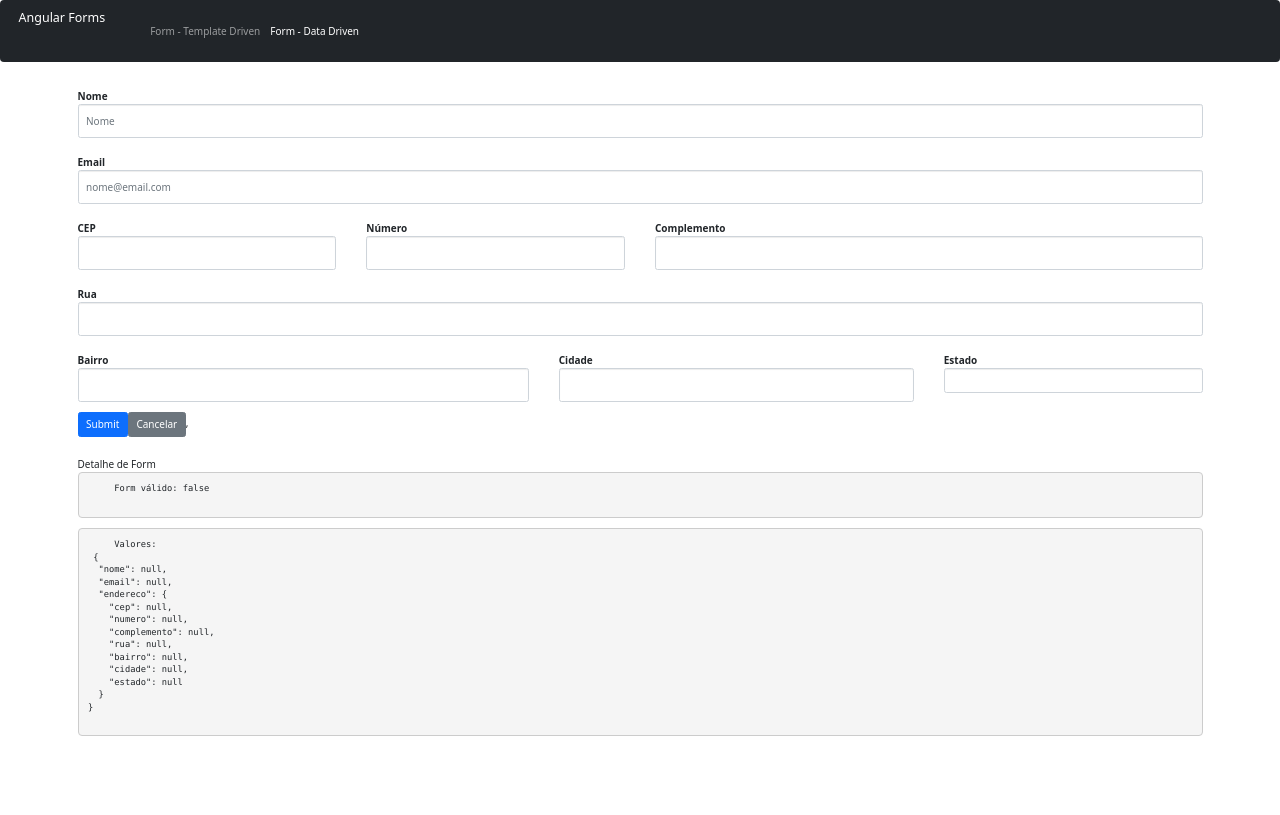
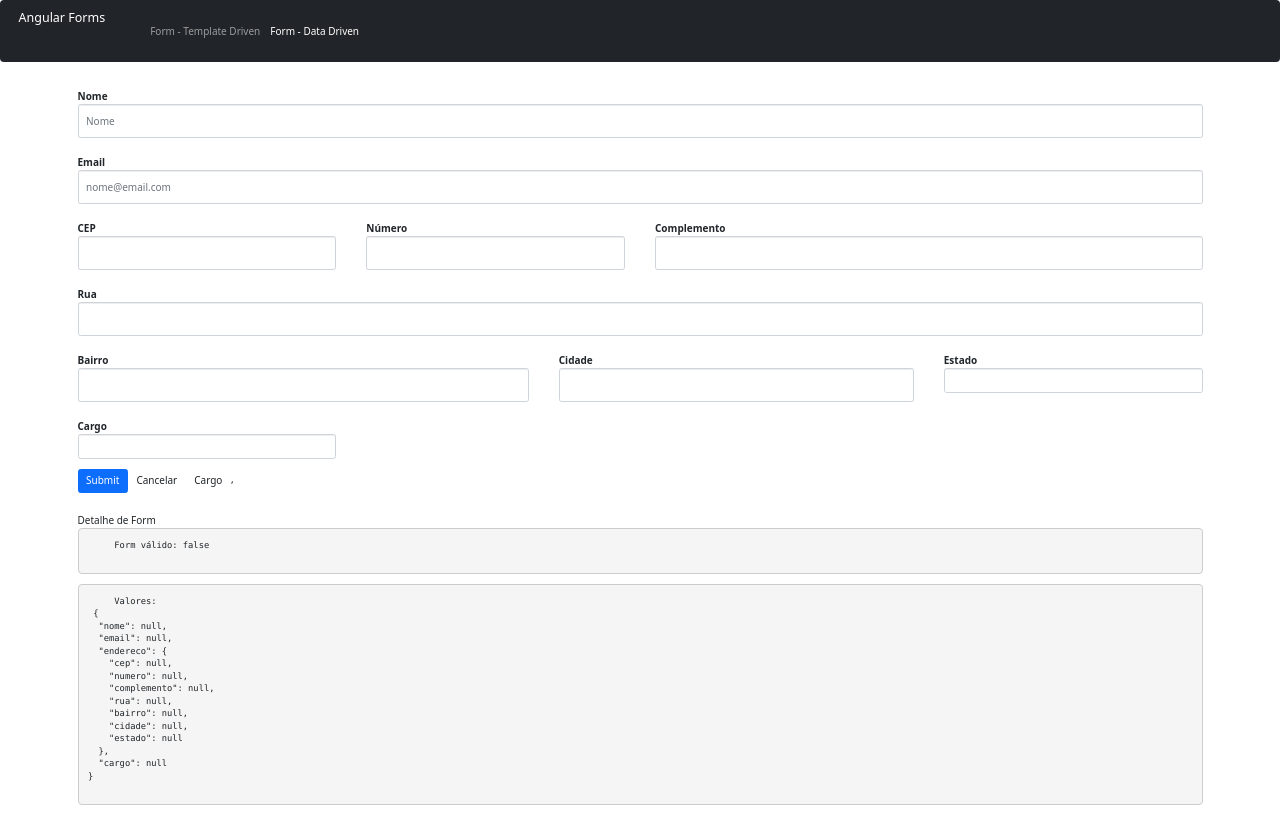
Before and after one commit to carlosinhani/forms_Angular, an Angular app: page /dataForm in a window 1280 px wide. Built offline with nearby package versions, Linux system fonts and the light colour scheme.

Commit message:
ngValue_compareWith

```diff
--- a/src/app/data-form/data-form.component.html
+++ b/src/app/data-form/data-form.component.html
@@ -103,7 +103,7 @@
       <div class="col-md-3" [ngClass]=" aplicaCssErro('endereco.estado')">
         <label for="estado" class="control-label">Estado</label>
         <select class="form-control" id="estado" formControlName="estado">
-          <option *ngFor="let estado of estados |async" [value]="estado.sigla">{{ estado.nome }}</option>
+          <option *ngFor="let estado of estados | async" [value]="estado.sigla">{{ estado.nome }}</option>
         </select>
           <campo-control-erro
             [mostrarErro]="verificaValidTouched('endereco.estado')"
@@ -114,9 +114,22 @@
    </div>
 </div>
 
+<div class="form-group">
+  <div class="col-md-3" [ngClass]=" aplicaCssErro('cargo')">
+    <label for="cargo" class="control-label">Cargo</label>
+    <select class="form-control" id="cargo" formControlName="cargo" [compareWith]="compararCargos">
+      <option *ngFor="let cargo of cargos" [ngValue]="cargo">{{ cargo.desc }}</option>
+    </select>
+  </div>
+</div>
+
   <button type="submit" class="btn btn-primary">Submit</button>
 
-  <button class="btn btn-secondary"(click)="resetar()">Cancelar</button>
+  <button class="btn"(click)="resetar()">Cancelar</button>
+
+  <button class="btn"(click)="setarCargo()">Cargo</button>
+
+
 
     <form-debug [form]="formulario"></form-debug>
 </form>
--- a/src/app/data-form/data-form.component.ts
+++ b/src/app/data-form/data-form.component.ts
@@ -17,6 +17,7 @@ export class DataFormComponent implements OnInit {
 
   formulario: FormGroup;
   estados: Observable<EstadoBr[]>;
+  cargos: any[];
   // estados: EstadoBr[];
 
 
@@ -31,6 +32,8 @@ export class DataFormComponent implements OnInit {
   ngOnInit() {
 
     this.estados = this.dropdownService.getEstadosBr();
+
+    this.cargos = this.dropdownService.getCargos();
 
     // this.dropdownService.getEstadosBr() .subscribe(dados =>
     //   {this.estados = dados;
@@ -57,7 +60,8 @@ export class DataFormComponent implements OnInit {
           bairro: [null, Validators.required],
           cidade: [null, Validators.required],
           estado: [null, Validators.required]
-        })
+        }),
+        cargo: [null]
     });
   }
   onSubmit(){
@@ -150,4 +154,13 @@ export class DataFormComponent implements OnInit {
       }
     });
   }
+
+  setarCargo(){
+    const cargo = { nome: 'Dev', nivel: 'Pleno', desc: 'Dev Pl'};
+    this.formulario.get('cargo').setValue(cargo);
+  }
+
+  compararCargos(obj1, obj2) {
+    return obj1 && obj2 ? ( obj1.nome === obj2.nome && obj1.nivel === obj2.nivel ) : obj1 === obj2;
+  }
 }
--- a/src/app/shared/services/Dropdown.service.ts
+++ b/src/app/shared/services/Dropdown.service.ts
@@ -16,4 +16,12 @@ constructor(
   getEstadosBr(){
     return this.http.get<EstadoBr[]>('assets/dados/estadosbr.json');
   }
+
+  getCargos(){
+    return [
+      { nome: 'Dev', nivel: 'Junior', desc: 'Dev Jr'},
+      { nome: 'Dev', nivel: 'Pleno', desc: 'Dev Pl'},
+      { nome: 'Dev', nivel: 'Senior', desc: 'Dev Sr'}
+    ];
+  }
 }
```
